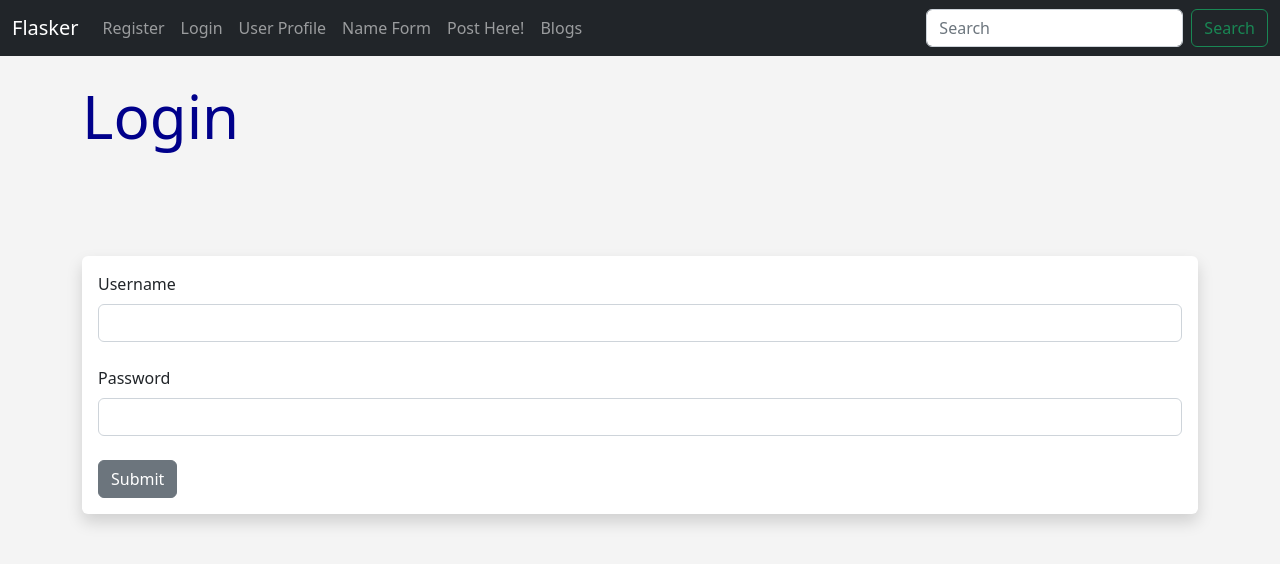
After one commit to johnellis30/flasker, a Flask app: page /login in a window 1280 px wide. The commit adds this page. Shown: the top 564 px of the page. Run offline with Flask 2, Linux system fonts and the light colour scheme.

Commit message:
added login functionality

```diff
--- a/hello.py
+++ b/hello.py
@@ -10,6 +10,7 @@ from flask_migrate import Migrate
 from datetime import datetime, date
 from werkzeug.security import generate_password_hash, check_password_hash
 from wtforms.widgets import TextArea
+from flask_login import UserMixin, login_user, LoginManager, login_required, logout_user, current_user
 
 # Create a Flask Instance
 app = Flask(__name__)
@@ -20,6 +21,58 @@ app.config['SECRET_KEY'] = "my super secret key"
 # Initialize Database
 db = SQLAlchemy(app)
 migrate = Migrate(app, db)
+
+
+# Flask login stuff
+login_manager = LoginManager()
+login_manager.init_app(app)
+login_manager.login_view = 'login'
+
+@login_manager.user_loader
+def load_user(user_id):
+    return Users.query.get(int(user_id))
+
+#Create Login Page
+@app.route('/login', methods=['GET', 'POST'])
+def login():
+    #grab all of the blog posts
+    form = LoginForm()
+    if form.validate_on_submit():
+        user = Users.query.filter_by(username=form.username.data).first()
+        if user:
+            # Check the hash
+            if check_password_hash(user.password_hash, form.password.data):
+                login_user(user)
+                flash("Login Successful!")
+                return redirect(url_for('dashboard'))
+            else:
+                flash("Wrong Password - Please Try Again.")
+        else:
+            flash("User not found - Please Try Again")
+
+
+    return render_template("login.html", form=form)
+
+#Create Logout
+@app.route('/logout', methods=['GET', 'POST'])
+@login_required
+def logout():
+    logout_user()
+    flash("You Have Been Logged Out!")
+    return redirect(url_for('login'))
+
+#Create Dashboard Page
+@app.route('/dashboard', methods=['GET', 'POST'])
+@login_required
+def dashboard():
+    #grab all of the blog posts
+    return render_template("dashboard.html")
+
+# Create LoginForm
+class LoginForm(FlaskForm):
+    username = StringField("Username", validators=[DataRequired()])
+    password = PasswordField("Password", validators=[DataRequired()])
+    submit = SubmitField("Submit")
 
 
 # Create Blog Post Model
@@ -138,8 +191,9 @@ def get_current_date():
     return {"Date": date.today()}
 
 # Create Users Model
-class Users(db.Model):
+class Users(db.Model, UserMixin):
     id = db.Column(db.Integer, primary_key=True)
+    username = db.Column(db.String(20), nullable=False, unique=True)
     name = db.Column(db.String(200), nullable=False)
     email = db.Column(db.String(120), nullable=False, unique=True)
     favorite_color = db.Column(db.String(120))
@@ -190,6 +244,7 @@ def delete(id):
 # Create User Form Class
 class UserForm(FlaskForm):
     name = StringField("Name", validators=[DataRequired()])
+    username = StringField("Username", validators=[DataRequired()])
     email = StringField("Email", validators=[DataRequired()])
     password_hash = PasswordField('Password', validators=[DataRequired(), EqualTo("password_hash2", message="Passwords must match")])
     password_hash2 = PasswordField('Confirm Password', validators=[DataRequired()])
@@ -283,14 +338,16 @@ def add_user():
             # Hash Password
             hashed_pw=generate_password_hash(form.password_hash.data, "sha256")
             user = Users(name=form.name.data,
-            email=form.email.data,
-            favorite_color=form.favorite_color.data,
-            password_hash=hashed_pw)
+                            username=form.username.data,
+                            email=form.email.data,
+                            favorite_color=form.favorite_color.data,
+                            password_hash=hashed_pw)
 
             db.session.add(user)
             db.session.commit()
         name = form.name.data
         form.name.data = ''
+        form.username.data = ''
         form.email.data = ''
         form.password_hash.data = ''
         form.favorite_color.data = ''
--- a/templates/add_user.html
+++ b/templates/add_user.html
@@ -40,6 +40,9 @@
             {{ form.name.label(class="form-label") }}
             {{ form.name(class="form-control") }}
             <br/>
+            {{ form.username.label(class="form-label") }}
+            {{ form.username(class="form-control") }}
+            <br/>
 
             {{ form.email.label(class="form-label") }}
             {{ form.email(class="form-control") }}
@@ -68,6 +71,7 @@
             <td>
                 {{ our_user.id }}.
                 <a href="{{ url_for('update', id=our_user.id) }}"> {{ our_user.name }} </a> -
+                {{ our_user.username }} -
                 {{ our_user.email }} -
                 PW: {{ our_user.password_hash }} -
                 {{ our_user.favorite_color }}-
--- /dev/null
+++ b/templates/login.html
@@ -0,0 +1,35 @@
+{% extends 'base.html' %}
+
+{% block content %}
+
+{% for message in get_flashed_messages() %}
+    <div class="alert alert-success alert-dismissible fade show" role="alert">
+        {{ message }}
+        <button type="button" class="btn-close" data-bs-dismiss="alert" aria-label="Close"></button>
+    </div>
+
+{% endfor %}
+
+
+<h1>Login</h1>
+    <br/><br/><br/><br/>
+
+
+    <div class="shadow p-3 mb-5 bg-body rounded">
+        <form method="POST">
+            {{ form.hidden_tag() }}
+            {{ form.username.label(class="form-label") }}
+            {{ form.username(class="form-control") }}
+            <br/>
+
+            {{ form.password.label(class="form-label") }}
+            {{ form.password(class="form-control") }}
+            <br/>
+
+            {{ form.submit(class="btn btn-secondary") }}
+
+        </form>
+    </div>
+
+
+{% endblock %}
--- a/templates/navbar.html
+++ b/templates/navbar.html
@@ -6,16 +6,37 @@
       </button>
       <div class="collapse navbar-collapse" id="navbarSupportedContent">
         <ul class="navbar-nav me-auto mb-2 mb-lg-0">
+
+          {% if current_user.is_authenticated %}
+            <li class="nav-item">
+              <a class="nav-link" href="{{ url_for('dashboard') }}">Dashboard</a>
+            </li>
+            <li class="nav-item">
+              <a class="nav-link" href="{{ url_for('logout') }}">Logout</a>
+            </li>
+
+          {% else %}
+
+            <li class="nav-item">
+              <a class="nav-link" href="{{ url_for('add_user') }}">Register</a>
+            </li>
+
+            <li class="nav-item">
+              <a class="nav-link" href="{{ url_for('login') }}">Login</a>
+            </li>
+
+          {% endif %}
+
+          <!-- <li class="nav-item">
+            <a class="nav-link" href="{{ url_for('dashboard') }}">Dashboard</a>
+          </li> -->
+
           <li class="nav-item">
             <a class="nav-link" href="{{ url_for('user', name='John') }}">User Profile</a>
           </li>
 
           <li class="nav-item">
             <a class="nav-link" href="{{ url_for('name') }}">Name Form</a>
-          </li>
-
-          <li class="nav-item">
-            <a class="nav-link" href="{{ url_for('add_user') }}">Add User</a>
           </li>
 
           <li class="nav-item">
```
Also changed, not shown: migrations/versions/1e6000657734_added_username.py (added, +30 -0 lines), templates/dashboard.html (added, +38 -0 lines).
